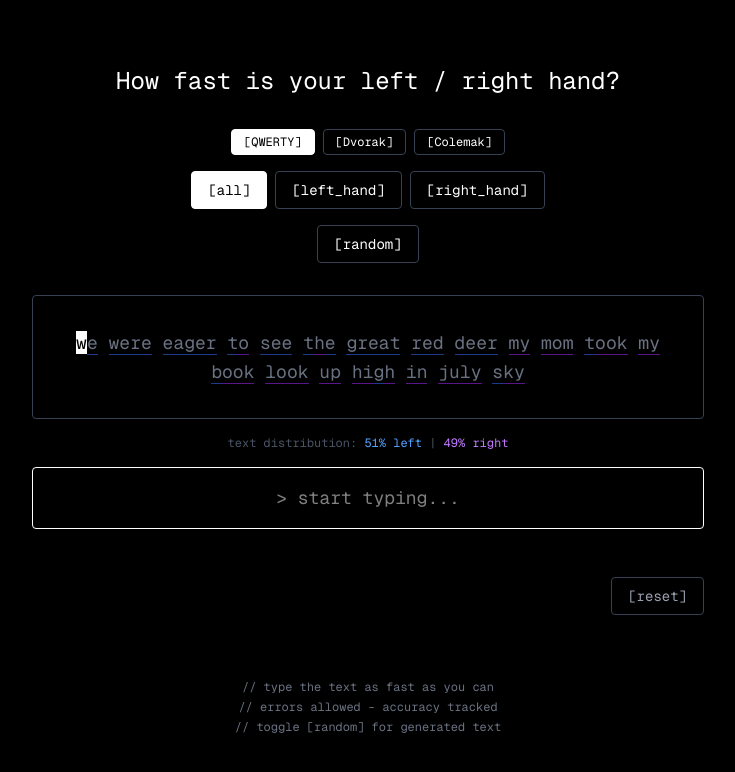
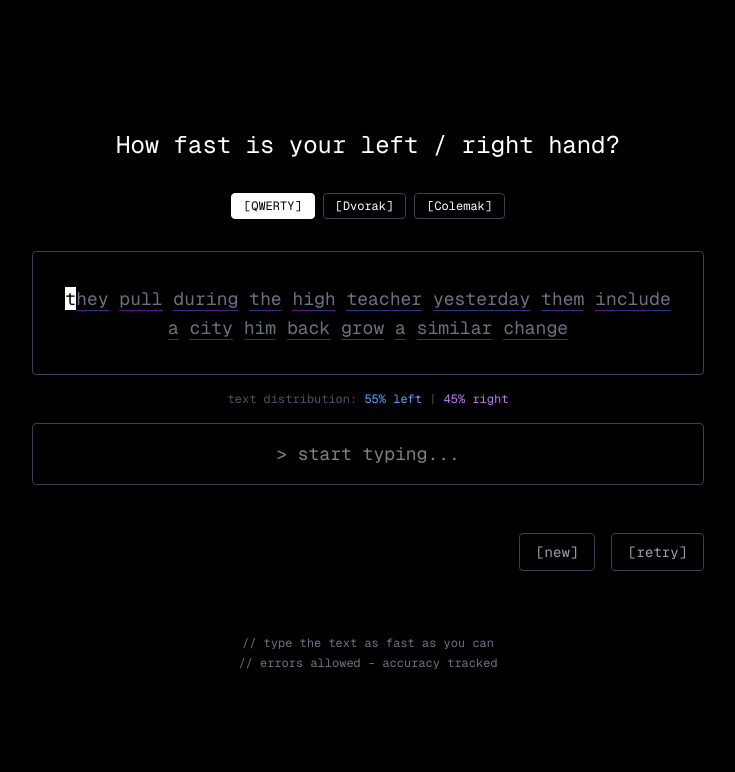
Before and after one commit to ahmedkhaleel2004/leftright, a Next.js app: page / in a window 1280 px wide. Shown: the top 772 px of the page, without its empty margins (272-1007 px from the left). Built offline with nearby package versions, Linux system fonts and the light colour scheme.

Commit message:
Implement community average, and fix build errors

```diff
--- a/src/app/api/ratio/[layout]/route.ts
+++ b/src/app/api/ratio/[layout]/route.ts
@@ -5,10 +5,10 @@ const redis = Redis.fromEnv();
 
 export async function GET(
   request: Request,
-  { params }: { params: { layout: string } }
+  { params }: { params: Promise<{ layout: string }> }
 ) {
   try {
-    const { layout } = params;
+    const { layout } = await params;
 
     // Get the stored data for this layout
     const data = (await redis.get(`ratio:${layout}`)) as {
@@ -42,10 +42,10 @@ export async function GET(
 
 export async function POST(
   request: Request,
-  { params }: { params: { layout: string } }
+  { params }: { params: Promise<{ layout: string }> }
 ) {
   try {
-    const { layout } = params;
+    const { layout } = await params;
     console.log("POST /api/ratio/[layout] - Layout:", layout);
 
     const body = await request.json();
--- a/src/app/api/test-redis/route.ts
+++ b/src/app/api/test-redis/route.ts
@@ -17,11 +17,13 @@ export async function GET() {
       testValue: value,
       message: "Redis connection successful!",
     });
-  } catch (error: any) {
+  } catch (error: unknown) {
+    const errorMessage =
+      error instanceof Error ? error.message : "Failed to connect to Redis";
     return NextResponse.json(
       {
         status: "error",
-        message: error.message || "Failed to connect to Redis",
+        message: errorMessage,
         hint: "Make sure UPSTASH_REDIS_REST_URL and UPSTASH_REDIS_REST_TOKEN are set in .env.local",
       },
       { status: 500 }
--- a/src/app/page.tsx
+++ b/src/app/page.tsx
@@ -1,6 +1,6 @@
 "use client";
 
-import { useState, useEffect, useRef } from "react";
+import { useState, useEffect, useRef, useCallback } from "react";
 import { generateRandomParagraph } from "./commonWords";
 
 // Keyboard layout definitions
@@ -237,33 +237,9 @@ const KEYBOARD_LAYOUTS = {
 
 type LayoutType = keyof typeof KEYBOARD_LAYOUTS;
 
-const SAMPLE_TEXTS = {
-  mixed: [
-    "we were eager to see the great red deer my mom took my book look up high in july sky",
-    "the quick brown fox jumps over the lazy dog this pangram contains all letters of the alphabet",
-    "practice makes perfect the more you type the faster and more accurate you will become",
-    "technology has revolutionized the way we communicate and work in the modern world",
-    "learning to type efficiently is a valuable skill that can save you time and increase productivity",
-  ],
-  leftHand: [
-    "we were eager to see the great red deer the sweet treats were a great reward after a hard day",
-    "fred ate bread and sweet treats we saw deer and bears at the west gate great feats were rewarded",
-    "ada gave fred tea ted saw red deer we ate sweet bread great bears rested at dusk",
-  ],
-  rightHand: [
-    "only you know how you look my mom took my book look up high in july sky",
-    "in july johnny took my only book you know him look up look out join in",
-    "phil took lily to pool johnny only knew him in july moon hung high up in inky sky",
-  ],
-};
-
-type TestMode = "mixed" | "leftHand" | "rightHand";
-
 export default function Home() {
   const [layout, setLayout] = useState<LayoutType>("qwerty");
-  const [testMode, setTestMode] = useState<TestMode>("mixed");
-  const [text, setText] = useState(SAMPLE_TEXTS.mixed[0]);
-  const [isRandomMode, setIsRandomMode] = useState(false);
+  const [text, setText] = useState("");
   const [userInput, setUserInput] = useState("");
   const [startTime, setStartTime] = useState<number | null>(null);
   const [endTime, setEndTime] = useState<number | null>(null);
@@ -281,15 +257,23 @@ export default function Home() {
   const [isLoadingAverage, setIsLoadingAverage] = useState(false);
   const inputRef = useRef<HTMLInputElement>(null);
 
+  // Generate initial text after mount to avoid hydration mismatch
+  useEffect(() => {
+    setText(generateRandomParagraph(3));
+  }, []);
+
   // Get which hand types a character based on current layout
-  const getHandForChar = (char: string): "left" | "right" | "space" => {
+  const getHandForChar = useCallback(
+    (char: string): "left" | "right" | "space" => {
       const lowerChar = char.toLowerCase();
       if (char === " ") return "space";
       const currentLayout = KEYBOARD_LAYOUTS[layout];
       if (currentLayout.leftHand.has(lowerChar)) return "left";
       if (currentLayout.rightHand.has(lowerChar)) return "right";
       return "space"; // Default for unknown characters
-  };
+    },
+    [layout]
+  );
 
   // Calculate text distribution
   const calculateTextDistribution = () => {
@@ -315,7 +299,8 @@ export default function Home() {
   };
 
   // Calculate WPM for specific hand with accurate timing
-  const calculateHandWPM = (hand: "left" | "right") => {
+  const calculateHandWPM = useCallback(
+    (hand: "left" | "right") => {
       if (!startTime || !endTime || charTimestamps.length === 0) return 0;
 
       // Find all characters typed by this hand and their timestamps
@@ -349,7 +334,9 @@ export default function Home() {
       const minutes = totalHandTime / 60000;
 
       return minutes > 0 ? Math.round(words / minutes) : 0;
-  };
+    },
+    [startTime, endTime, charTimestamps, userInput, text, getHandForChar]
+  );
 
   // Calculate overall WPM
   const calculateWPM = () => {
@@ -360,13 +347,8 @@ export default function Home() {
   };
 
   // Fetch and post community average
-  const handleTestComplete = async () => {
-    console.log("handleTestComplete called, testMode:", testMode);
-
-    if (testMode !== "mixed") {
-      console.log("Not in mixed mode, skipping community tracking");
-      return; // Only track for mixed mode
-    }
+  const handleTestComplete = useCallback(async () => {
+    console.log("handleTestComplete called");
 
     const leftWPM = calculateHandWPM("left");
     const rightWPM = calculateHandWPM("right");
@@ -430,16 +412,11 @@ export default function Home() {
     } finally {
       setIsLoadingAverage(false);
     }
-  };
+  }, [layout, calculateHandWPM]);
 
   // Handle test completion when all data is ready
   useEffect(() => {
-    if (
-      isFinished &&
-      endTime &&
-      charTimestamps.length > 0 &&
-      testMode === "mixed"
-    ) {
+    if (isFinished && endTime && charTimestamps.length > 0) {
       // Small delay to ensure all state updates are complete
       const timer = setTimeout(() => {
         handleTestComplete();
@@ -447,7 +424,7 @@ export default function Home() {
 
       return () => clearTimeout(timer);
     }
-  }, [isFinished, endTime, charTimestamps.length, testMode, layout]);
+  }, [isFinished, endTime, charTimestamps.length, layout, handleTestComplete]);
 
   // Update handleInputChange to call handleTestComplete when finished
   const handleInputChange = (e: React.ChangeEvent<HTMLInputElement>) => {
@@ -492,6 +469,7 @@ export default function Home() {
       if (value.length === text.length) {
         setIsFinished(true);
         setEndTime(Date.now());
+        setIsLoadingAverage(true); // Start loading immediately
         // Remove the setTimeout here - now handled by useEffect
       }
     }
@@ -509,44 +487,15 @@ export default function Home() {
     setCharTimestamps([]);
     setCommunityAverage(null);
     setCommunityCount(null);
+    setIsLoadingAverage(false);
     inputRef.current?.focus();
   };
 
-  const selectNewText = () => {
-    if (testMode === "mixed" && isRandomMode) {
+  const newQuote = () => {
     setText(generateRandomParagraph(3));
-    } else {
-      const texts = SAMPLE_TEXTS[testMode];
-      const randomIndex = Math.floor(Math.random() * texts.length);
-      setText(texts[randomIndex]);
-    }
     reset();
     // Keep input focused
     setTimeout(() => inputRef.current?.focus(), 0);
-  };
-
-  const changeMode = (mode: TestMode) => {
-    setTestMode(mode);
-    setIsRandomMode(false);
-    const texts = SAMPLE_TEXTS[mode];
-    setText(texts[0]);
-    reset();
-    // Keep input focused
-    setTimeout(() => inputRef.current?.focus(), 0);
-  };
-
-  const toggleRandomMode = () => {
-    if (testMode === "mixed") {
-      setIsRandomMode(!isRandomMode);
-      if (!isRandomMode) {
-        setText(generateRandomParagraph(3));
-      } else {
-        setText(SAMPLE_TEXTS.mixed[0]);
-      }
-      reset();
-      // Keep input focused
-      setTimeout(() => inputRef.current?.focus(), 0);
-    }
   };
 
   const changeLayout = (newLayout: LayoutType) => {
@@ -601,6 +550,22 @@ export default function Home() {
   };
 
   const distribution = calculateTextDistribution();
+
+  // Don't render main content until text is loaded
+  if (!text) {
+    return (
+      <div className="min-h-screen bg-black text-white p-8 font-mono flex items-center justify-center">
+        <div className="w-full max-w-2xl">
+          <h1 className="text-2xl mb-8 text-center text-white">
+            How fast is your left / right hand?
+          </h1>
+          <div className="text-center text-gray-500">
+            <span className="animate-pulse">Loading...</span>
+          </div>
+        </div>
+      </div>
+    );
+  }
 
   // Calculate hand balance feedback
   const calculateHandBalance = () => {
@@ -691,7 +656,7 @@ export default function Home() {
         </h1>
 
         {/* Layout selector */}
-        <div className="flex gap-2 justify-center mb-4 text-xs">
+        <div className="flex gap-2 justify-center mb-8 text-xs">
           {Object.entries(KEYBOARD_LAYOUTS).map(([key, value]) => (
             <button
               key={key}
@@ -706,56 +671,6 @@ export default function Home() {
             </button>
           ))}
         </div>
-
-        {/* Mode selector */}
-        <div className="flex gap-2 justify-center mb-4 text-sm">
-          <button
-            onClick={() => changeMode("mixed")}
-            className={`px-4 py-2 border rounded transition-colors ${
-              testMode === "mixed"
-                ? "border-white text-black bg-white"
-                : "border-gray-700 hover:border-white hover:text-white"
-            }`}
-          >
-            [all]
-          </button>
-          <button
-            onClick={() => changeMode("leftHand")}
-            className={`px-4 py-2 border rounded transition-colors ${
-              testMode === "leftHand"
-                ? "border-blue-500 text-black bg-blue-500"
-                : "border-gray-700 hover:border-blue-500 hover:text-blue-500"
-            }`}
-          >
-            [left_hand]
-          </button>
-          <button
-            onClick={() => changeMode("rightHand")}
-            className={`px-4 py-2 border rounded transition-colors ${
-              testMode === "rightHand"
-                ? "border-purple-500 text-black bg-purple-500"
-                : "border-gray-700 hover:border-purple-500 hover:text-purple-500"
-            }`}
-          >
-            [right_hand]
-          </button>
-        </div>
-
-        {/* Random mode toggle for mixed mode */}
-        {testMode === "mixed" && (
-          <div className="flex justify-center mb-8">
-            <button
-              onClick={toggleRandomMode}
-              className={`px-4 py-2 border rounded transition-colors text-sm ${
-                isRandomMode
-                  ? "border-green-500 text-black bg-green-500"
-                  : "border-gray-700 hover:border-green-500 hover:text-green-500"
-              }`}
-            >
-              [random]
-            </button>
-          </div>
-        )}
 
         {!isFinished ? (
           <>
@@ -774,9 +689,6 @@ export default function Home() {
                 <span className="text-purple-400">
                   {distribution.rightPercent}% right
                 </span>
-                {isRandomMode && (
-                  <span className="text-green-400"> | random mode</span>
-                )}
               </div>
 
               <input
@@ -799,12 +711,20 @@ export default function Home() {
                   </span>
                 )}
               </div>
+              <div className="flex gap-4">
+                <button
+                  onClick={newQuote}
+                  className="px-4 py-2 border border-gray-700 hover:border-white hover:text-white transition-colors rounded"
+                >
+                  [new]
+                </button>
                 <button
                   onClick={reset}
                   className="px-4 py-2 border border-gray-700 hover:border-white hover:text-white transition-colors rounded"
                 >
-                [reset]
+                  [retry]
                 </button>
+              </div>
             </div>
           </>
         ) : (
@@ -860,8 +780,15 @@ export default function Home() {
                 </div>
 
                 {/* Hand balance analysis */}
-                {testMode === "mixed" && (
                 <div className="mt-6 pt-4 border-t border-gray-800">
+                  {isLoadingAverage ? (
+                    <div className="text-center py-4">
+                      <div className="text-sm text-gray-500 animate-pulse">
+                        Calculating community comparison...
+                      </div>
+                    </div>
+                  ) : (
+                    <>
                       {(() => {
                         const balance = calculateHandBalance();
 
@@ -898,24 +825,20 @@ export default function Home() {
                               </div>
                               <div>
                                 <div className="text-xs text-gray-600 mb-1">
-                                {isLoadingAverage
-                                  ? "loading..."
-                                  : communityAverage
+                                  {communityAverage
                                     ? "community avg"
                                     : "typical ratio"}
                                 </div>
                                 <div className="text-sm text-gray-500">
-                                {isLoadingAverage ? (
-                                  <span className="animate-pulse">...</span>
-                                ) : communityAverage ? (
-                                  `right hand ~${Math.round(
+                                  {communityAverage
+                                    ? `right hand ~${Math.round(
                                         (communityAverage - 1) * 100
                                       )}% ${
-                                    communityAverage > 1 ? "faster" : "slower"
+                                        communityAverage > 1
+                                          ? "faster"
+                                          : "slower"
                                       }`
-                                ) : (
-                                  "right hand ~5% faster"
-                                )}
+                                    : "right hand ~5% faster"}
                                 </div>
                               </div>
                             </div>
@@ -924,29 +847,30 @@ export default function Home() {
                             {communityCount && communityCount > 0 && (
                               <div className="text-xs text-gray-600 text-center mt-2">
                                 based on {communityCount}{" "}
-                              {communityCount === 1 ? "person" : "people"} using{" "}
-                              {KEYBOARD_LAYOUTS[layout].name}
+                                {communityCount === 1 ? "person" : "people"}{" "}
+                                using {KEYBOARD_LAYOUTS[layout].name}
                               </div>
                             )}
                           </>
                         );
                       })()}
+                    </>
+                  )}
                 </div>
-                )}
               </div>
 
               <div className="flex gap-4 justify-center text-sm mt-8">
+                <button
+                  onClick={newQuote}
+                  className="px-4 py-2 border border-gray-700 hover:border-white hover:text-white transition-colors rounded"
+                >
+                  [new_text]
+                </button>
                 <button
                   onClick={reset}
                   className="px-4 py-2 border border-gray-700 hover:border-white hover:text-white transition-colors rounded"
                 >
                   [retry]
-                </button>
-                <button
-                  onClick={selectNewText}
-                  className="px-4 py-2 border border-gray-700 hover:border-white hover:text-white transition-colors rounded"
-                >
-                  [new_text]
                 </button>
               </div>
             </div>
@@ -956,9 +880,6 @@ export default function Home() {
         <div className="text-center text-gray-500 text-xs mt-16 space-y-1">
           <p>{`// type the text as fast as you can`}</p>
           <p>{`// errors allowed - accuracy tracked`}</p>
-          {testMode === "mixed" && (
-            <p>{`// toggle [random] for generated text`}</p>
-          )}
         </div>
       </div>
     </div>
```
Lines whose indentation alone changed are shown as unchanged.
